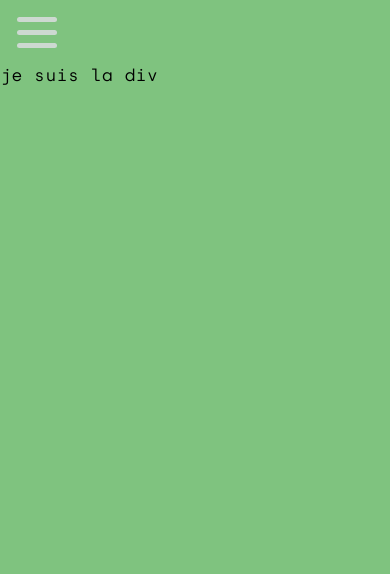
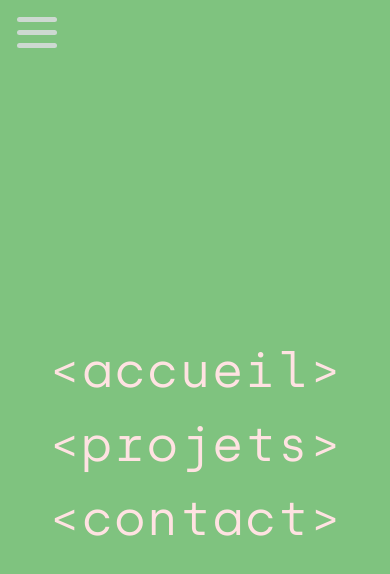
Before and after one commit to CodingCartel/website, a Next.js app: page / in a window 390 px wide. Both pictures are taken after a click on the button 31 px from the left and 28 px from the top of the page. Shown: the top 574 px of the page. Built offline with nearby package versions, Linux system fonts and the light colour scheme.

Commit message:
styling hamburger menu, adding nav menu inside the full screen menu

```diff
--- a/src/components/Navigation/HamburgerMenu.js
+++ b/src/components/Navigation/HamburgerMenu.js
@@ -17,7 +17,14 @@ const HamburgerMenu = () => {
         <div className={styles.hamburgerIcon2} />
         <div className={styles.hamburgerIcon3} />
       </button>
-      {isOpen && <div className={styles.navigationMenu}>je suis la div</div>}
+
+      {isOpen && (
+        <div className={styles.navigationMenu}>
+          <a href="#accueil">&lt;accueil&gt;</a> <br />
+          <a href="#projets">&lt;projets&gt;</a> <br />
+          <a href="#contact">&lt;contact&gt;</a> <br />
+        </div>
+      )}
     </div>
   )
 }
--- a/src/components/Navigation/HamburgerMenu.module.scss
+++ b/src/components/Navigation/HamburgerMenu.module.scss
@@ -1,10 +1,3 @@
-.navigationMenu {
-  padding-top: 4rem;
-  background-color: #7fc37f;
-  position: relative;
-  width: 100vw;
-  height: 100vh;
-}
 .navigationContainer {
   position: fixed;
   background-color: $color_dark-green;
@@ -17,11 +10,8 @@
   z-index: 2;
   padding-top: 1rem;
   padding-left: 1rem;
-    /* display: flex;
-    justify-content: space-between;
-    align-items: center;
-    flex-wrap: wrap;
-    border: 1px solid red; */
+  outline: none;
+  -webkit-tap-highlight-color: transparent;
 }
 
 .hamburgerIcon1,
@@ -35,3 +25,18 @@
   position: relative;
   margin-bottom: 0.5rem;
 }
+.navigationMenu {
+  padding-top: 4rem;
+  background-color: #7fc37f;
+  position: relative;
+  width: 100vw;
+  height: 100vh;
+  display: flex;
+  flex-direction: column;
+  justify-content: center;
+  align-items: center;
+}
+.navigationMenu a {
+  color: #ffe2e2;
+  font-size: 48px;
+}
```
